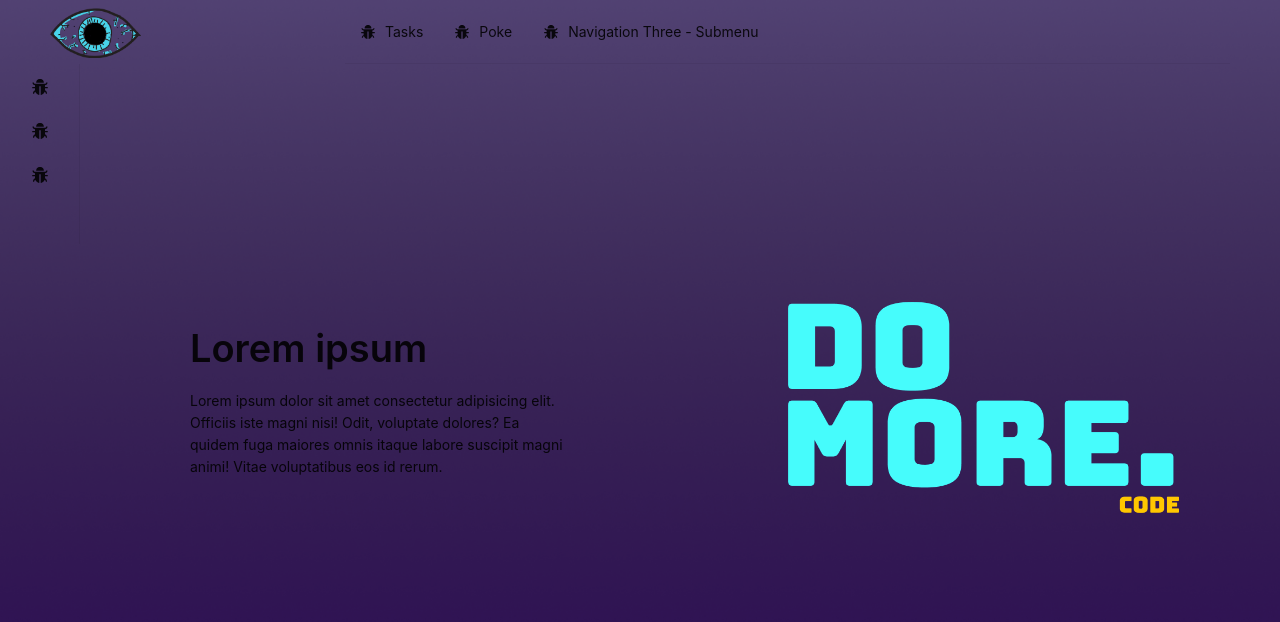
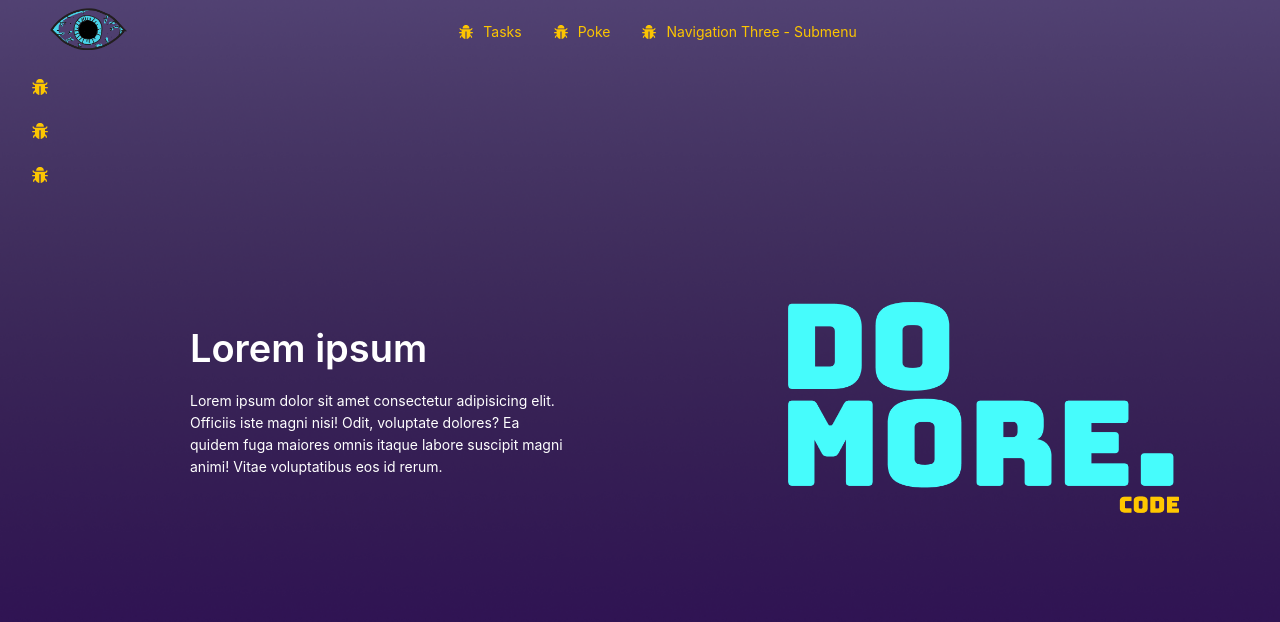
Before and after one commit to Merigaz/boiler-plate, a React (Create React App) app in the folder boiler-plate/: page / in a window 1280 px wide. Shown: the top 622 px of the page. Built offline with nearby package versions, Linux system fonts and the light colour scheme.

Commit message:
modifying themes

```diff
--- a/boiler-plate/src/components/Logo.tsx
+++ b/boiler-plate/src/components/Logo.tsx
@@ -2,7 +2,7 @@ import { Image } from 'antd';
 function Logo () {
 return (
 <>
-<Image src={require( "../assets/logo.png")} height={50} />
+<Image src={require( "../assets/logo.png")  } style={{paddingBottom:"8px"}} height={50} />
 </>
 );
 }
--- /dev/null
+++ b/boiler-plate/src/components/styles/primaryTheme.tsx
@@ -0,0 +1,16 @@
+export const primaryTheme = {
+  colorPrimary: "#46fcfc",
+  colorPrimaryText: "#46fcfc",
+};
+
+export const componentsPrimaryTheme = {
+  Menu: {
+    colorItemText: "#fcc501",
+    colorItemTextHover: "#70fffa",
+    colorSplit: "00",
+  },
+  Typography: {
+    colorText: "#ffffff",
+    colorTextHeading: "#ffffff"
+  },
+};
--- a/boiler-plate/src/constants/items-navbar.tsx
+++ b/boiler-plate/src/constants/items-navbar.tsx
@@ -1,13 +1,14 @@
 import type { MenuProps } from "antd";
 import {BugFilled} from '@ant-design/icons';
+import { Link } from "react-router-dom";
 export const items: MenuProps["items"] = [
   {
-    label: <a href="/Tasks">Tasks</a>,
+    label: <Link to="/Tasks">Tasks</Link>,
     key: "Tasks",
     icon: <BugFilled />,
   },
   {
-    label: <a href="/Poke">Poke</a>,
+    label: <Link to="/Poke">Poke</Link>,
     key: "Poke",
     icon: <BugFilled />,
   },
--- a/boiler-plate/src/constants/items-sidebar.tsx
+++ b/boiler-plate/src/constants/items-sidebar.tsx
@@ -1,13 +1,14 @@
 import type { MenuProps } from "antd";
 import {BugFilled} from '@ant-design/icons';
+import { Link } from "react-router-dom";
 export const items: MenuProps["items"] = [
   {
-    label: <a href="/Tasks">Tasks</a>,
+    label: <Link to="/Tasks" >Tasks</Link>,
     key: "Tasks",
     icon: <BugFilled />,
   },
   {
-    label: <a href="/Poke">Poke</a>,
+    label: <Link to="/Poke">Poke</Link>,
     key: "Poke",
     icon: <BugFilled />,
   },
--- a/boiler-plate/src/index.tsx
+++ b/boiler-plate/src/index.tsx
@@ -6,6 +6,8 @@ import ReactDOM from "react-dom/client";
 import Router from "./router/router";
 import { ConfigProvider, theme } from "antd";
 import "antd/dist/reset.css";
+import { componentsPrimaryTheme, primaryTheme } from "./components/styles/primaryTheme";
+
 
 const root = ReactDOM.createRoot(
   document.getElementById("root") as HTMLElement
@@ -13,10 +15,10 @@ const root = ReactDOM.createRoot(
 
 root.render(
 
-  <ConfigProvider
-    theme={{
-      algorithm: theme.defaultAlgorithm,
-    }}
+  <ConfigProvider theme={{
+    token: primaryTheme,
+    components: componentsPrimaryTheme
+  }}
     >
     <Provider store={store}>
       <StrictMode>
--- a/boiler-plate/src/router/router.tsx
+++ b/boiler-plate/src/router/router.tsx
@@ -5,9 +5,12 @@ import {
 } from "react-router-dom";
 import Poke from "../views/Poke";
 import Home from "../views/Home";
-import Tasks from "../views/Tasks";
+
+
 import Taskform from "../components/Taskform";
 import Info from "../components/Info";
+import React from "react";
+const Tasks = React.lazy(() => import('../views/Tasks'));
 const router = createBrowserRouter([
   {
     path: "/",
--- a/boiler-plate/src/views/Main.tsx
+++ b/boiler-plate/src/views/Main.tsx
@@ -22,11 +22,11 @@ function Main() {
     <Layout  style={{ backgroundColor: "transparent"}}>
 
         <Header  style={{ backgroundColor: "transparent"}} >
-          <Row justify="space-between" align="middle">
-            <Col span={6}>
+          <Row justify="space-around" align="top">
+            <Col span={8} >
               <Logo />
             </Col>
-            <Col span={18}>
+            <Col span={16}>
               <Navbar />
             </Col>
           </Row>
@@ -46,8 +46,11 @@ function Main() {
           </Sider>
           <Layout style={{ backgroundColor: "transparent"}}>
             <Content >
-              <Spinload />
-              <Outlet />
+
+              <Spinload/>
+              < Outlet />
+
+
             </Content>
             <Footer style={{ backgroundColor: "transparent"}}></Footer>
           </Layout>
```
